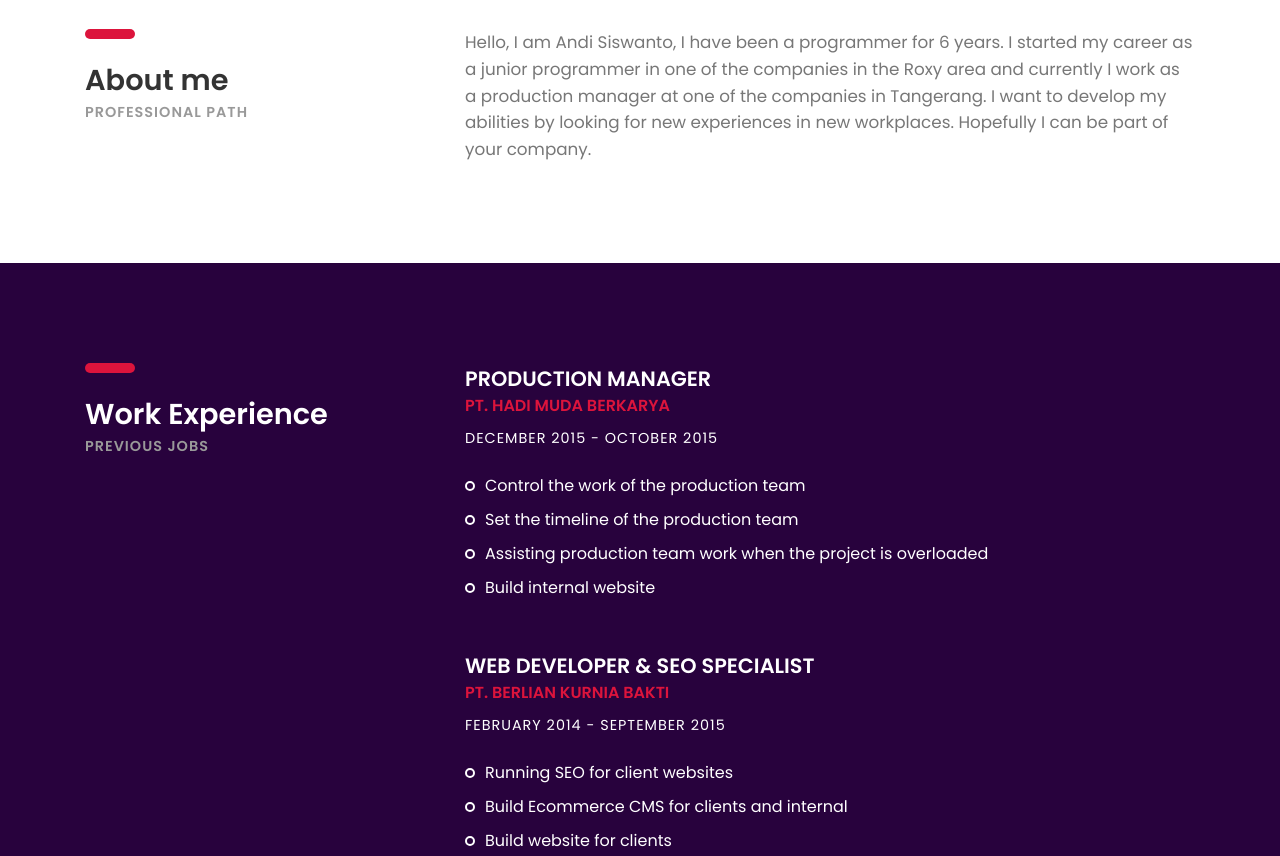
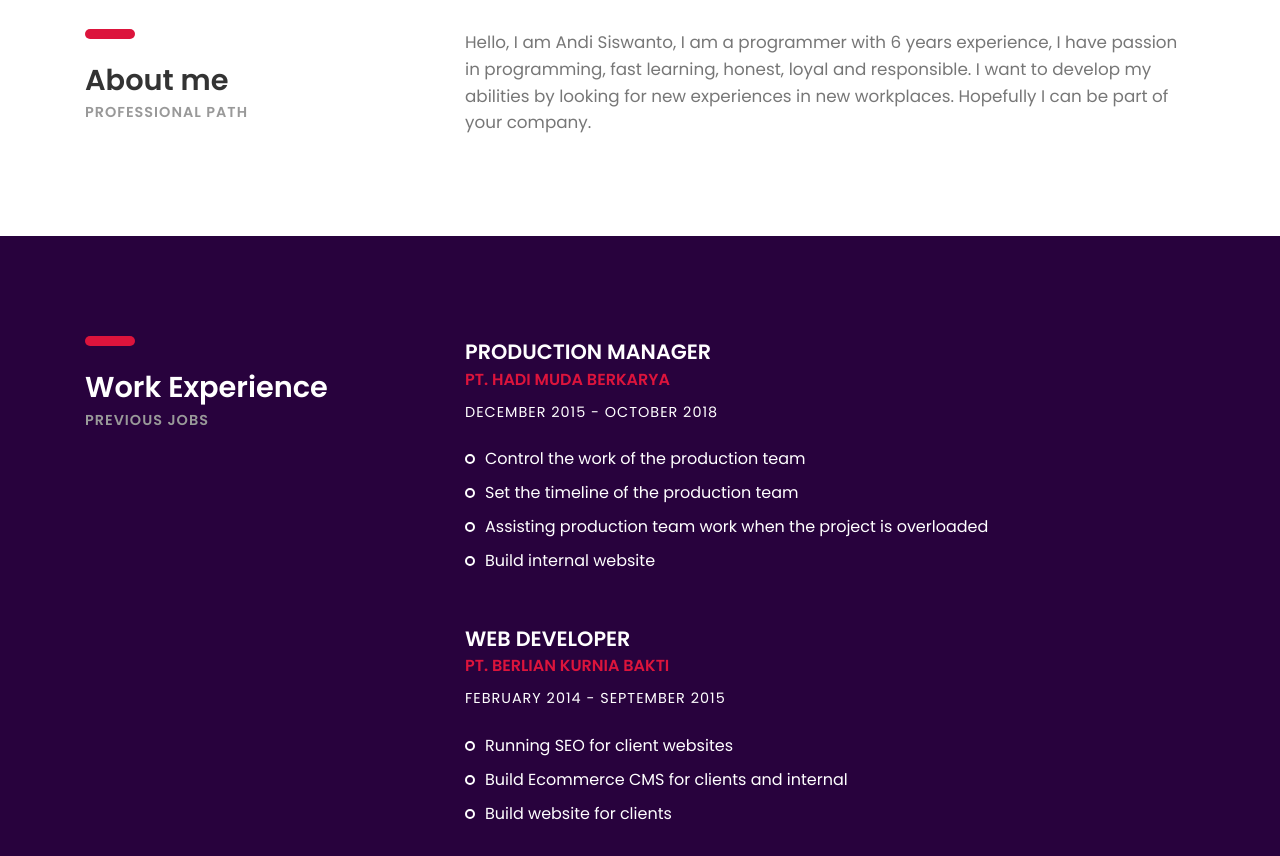
Before and after one commit to andisis/andisis.github.io, a plain HTML site: page index.html in a window 1280 px wide. Shown: the part 3555-4411 px from the top of the page. Drawn offline with Linux system fonts and the light colour scheme; files whose address does not match are found by name.

Commit message:
add tessera

```diff
--- a/index.html
+++ b/index.html
@@ -338,7 +338,7 @@
 						</div>
 					</div><!-- col-sm-4 -->
 					<div class="col-sm-8">
-						<p class="margin-b-50">Hello, I am Andi Siswanto, I have been a programmer for 6 years. I started my career as a junior programmer in one of the companies in the Roxy area and currently I work as a production manager at one of the companies in Tangerang. I want to develop my abilities by looking for new experiences in new workplaces. Hopefully I can be part of your company.</p>
+						<p class="margin-b-50">Hello, I am Andi Siswanto, I am a programmer with 6 years experience, I have passion in programming, fast learning, honest, loyal and responsible. I want to develop my abilities by looking for new experiences in new workplaces. Hopefully I can be part of your company.</p>
 					</div><!-- col-sm-8 -->
 				</div><!-- row -->
 			</div><!-- container -->
@@ -358,7 +358,7 @@
 						<div class="experience margin-b-50">
 							<h4><b>PRODUCTION MANAGER</b></h4>
 							<h5 class="font-yellow"><b>PT. HADI MUDA BERKARYA</b></h5>
-							<h6 class="margin-t-10">DECEMBER 2015 - OCTOBER 2015</h6>
+							<h6 class="margin-t-10">DECEMBER 2015 - OCTOBER 2018</h6>
 							<br/>
 							<ul class="list margin-b-30">
 								<li>Control the work of the production team</li>
@@ -369,7 +369,7 @@
 						</div><!-- experience -->
 
 						<div class="experience margin-b-50">
-							<h4><b>WEB DEVELOPER & SEO SPECIALIST</b></h4>
+							<h4><b>WEB DEVELOPER</b></h4>
 							<h5 class="font-yellow"><b>PT. BERLIAN KURNIA BAKTI</b></h5>
 							<h6 class="margin-t-10">FEBRUARY 2014 - SEPTEMBER 2015</h6>
 							<br/>
```
